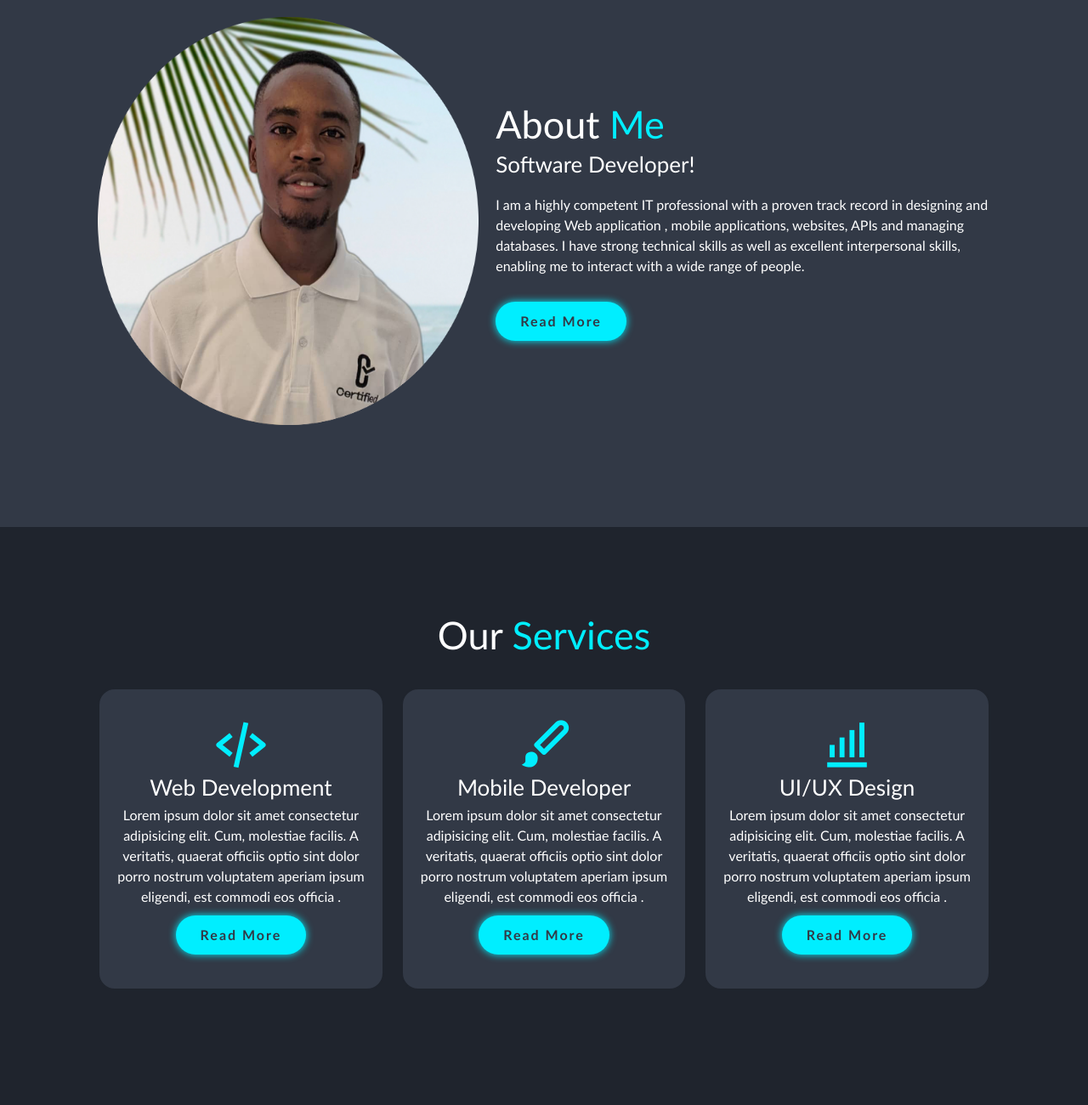
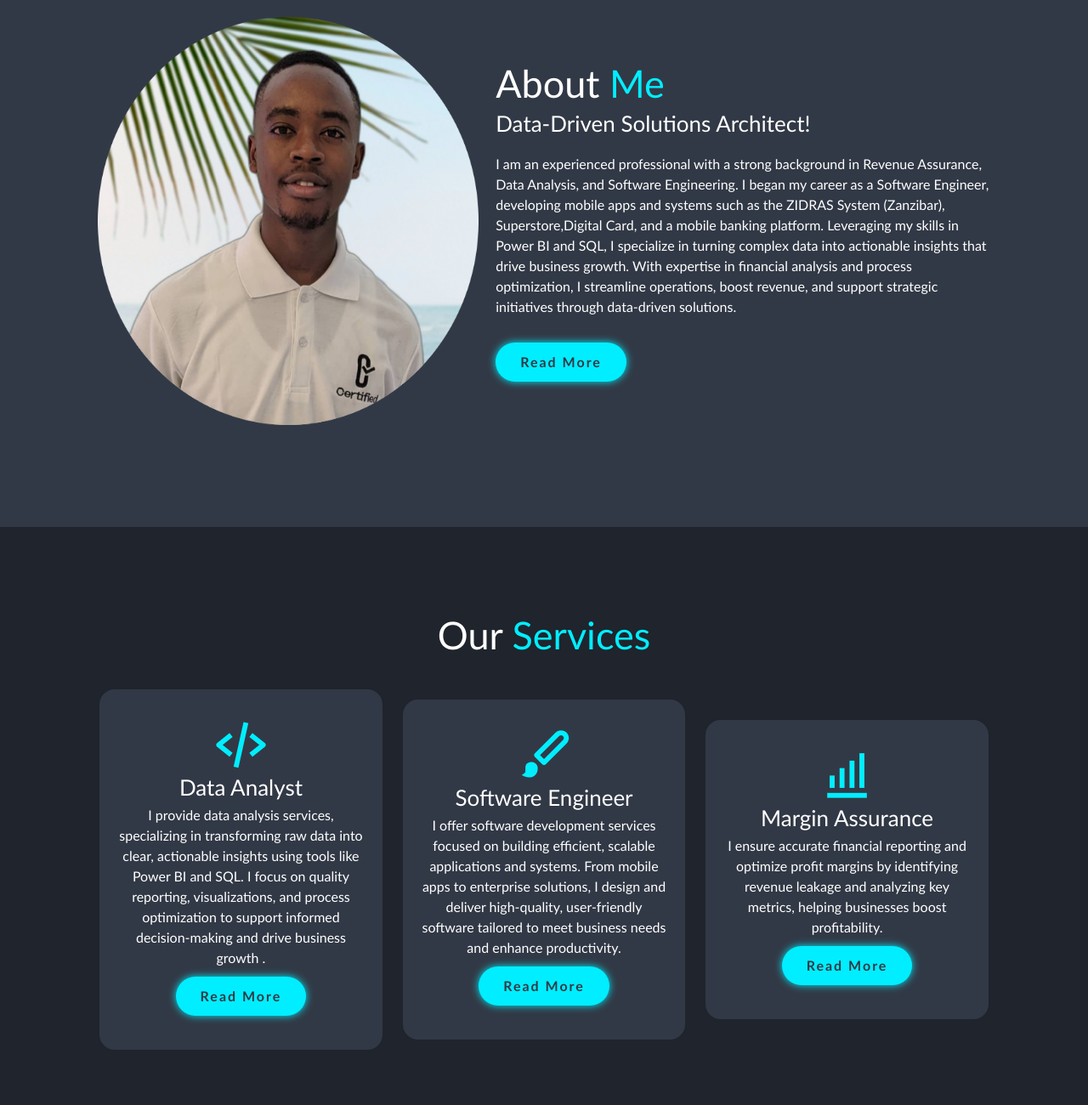
Before and after one commit to anordy/portifolio, a plain HTML site: page index.html in a window 1280 px wide. Shown: the part 980-2280 px from the top of the page at 85% size. Drawn offline with nearby package versions, Linux system fonts and the light colour scheme; a web font is replaced by a local one.

Commit message:
change details and role

```diff
--- a/control/js/script.js
+++ b/control/js/script.js
@@ -47,6 +47,9 @@ ScrollReveal({
     delay: 200
 });
 
+
+document.getElementById("year").textContent = new Date().getFullYear();
+
 ScrollReveal().reveal('.home-content, .heading', { origin: 'top' });
 ScrollReveal().reveal('.home-img, .services-container, .portifolio-box, .contact form', { origin: 'bottom' });
 
@@ -55,7 +58,7 @@ ScrollReveal().reveal('.home-content p, .about-content', { origin: 'right' });
 
 // ===================    typed js ===========================
 const typed = new Typed('.multiple-text', {
-    strings: ['Web Developer', 'Mobile Developer','UI/UX Designer'],
+    strings: ['Data-Driven Solutions Architect','Revenue Assurance Analyst','Data Analyst','Business Analyst','Financial Analyst','Software Engineer'],
     typeSpeed: 100,
     backSpeed: 100,
     backDelay: 100
--- a/index.html
+++ b/index.html
@@ -36,16 +36,21 @@
             <h3>Hello It's me</h3>
             <h1>Anord Patrick</h1>
             <h3>And I'm a <span class="multiple-text"></span></h3>
-            <p>I am a software engineer based in Dar es Salaam, specializing <br> in
-                building (and occasionally designing) highly perfomant <br> applications
-                that solve real-world problems and provide <br> users with an awesome exiperience.
+            <p>I am an experienced professional in Revenue Assurance, Data Analysis,
+                and Software Engineering. I use Power BI and SQL to turn data into
+                valuable insights that help guide business decisions. With a strong
+                background in financial analysis and process improvement, I create
+                software solutions to optimize operations and boost revenue.
+                I am passionate about using data to solve problems and deliver
+                results that support company goals.
             </p>
             <div class="social-media">
                 <a href="https://github.com/anordy"><i class='bx bxl-github'></i></a>
                 <a href="https://www.instagram.com/anordy_p/"><i class="bx bxl-instagram-alt"></i></a>
                 <a href="https://www.linkedin.com/in/anord-patrick-96a294157/"><i class="bx bxl-linkedin"></i></a>
             </div>
-            <a href="#" class="btn">Download CV</a>
+            <a href="https://drive.google.com/file/d/1IryY1WK1SnbdQQA3wcc6MX3Cqs_riq7A/view?usp=drive_link"
+                class="btn">Download CV</a>
         </div>
         <div class="home-img">
             <img src="../control/images/profile.png" alt="profile">
@@ -59,10 +64,14 @@
         </div>
         <div class="about-content">
             <h2 class="heading">About <span>Me</span></h2>
-            <h3>Software Developer!</h3>
-            <p> I am a highly competent IT professional with a proven track record in designing and developing Web
-                application , mobile applications, websites, APIs and managing databases. I have strong technical skills
-                as well as excellent interpersonal skills, enabling me to interact with a wide range of people.</p>
+            <h3>Data-Driven Solutions Architect!</h3>
+            <p> I am an experienced professional with a strong background in Revenue Assurance, Data Analysis, and
+                Software Engineering. I began my career as a Software Engineer, developing mobile apps and systems such
+                as the ZIDRAS System (Zanzibar), Superstore,Digital Card, and a mobile banking platform. Leveraging my
+                skills in
+                Power BI and SQL, I specialize in turning complex data into actionable insights that drive business
+                growth. With expertise in financial analysis and process optimization, I streamline operations, boost
+                revenue, and support strategic initiatives through data-driven solutions.</p>
             <a href="#" class="btn">Read More</a>
         </div>
     </section>
@@ -73,26 +82,28 @@
         <div class="services-container">
             <div class="service-box">
                 <i class="bx bx-code-alt"></i>
-                <h3>Web Development</h3>
-                <p>Lorem ipsum dolor sit amet consectetur adipisicing elit. Cum, molestiae facilis. A veritatis, quaerat
-                    officiis optio sint dolor porro nostrum voluptatem aperiam ipsum eligendi, est commodi eos officia
+                <h3>Data Analyst</h3>
+                <p>I provide data analysis services, specializing in transforming raw data into clear, actionable
+                    insights using tools like Power BI and SQL. I focus on quality reporting, visualizations, and
+                    process optimization to support informed decision-making and drive business growth
                     .</p>
                 <a href="#" class="btn">Read More</a>
             </div>
             <div class="service-box">
                 <i class="bx bxs-paint"></i>
-                <h3>Mobile Developer</h3>
-                <p>Lorem ipsum dolor sit amet consectetur adipisicing elit. Cum, molestiae facilis. A veritatis, quaerat
-                    officiis optio sint dolor porro nostrum voluptatem aperiam ipsum eligendi, est commodi eos officia
-                    .</p>
+                <h3>Software Engineer</h3>
+                <p>I offer software development services focused on building efficient, scalable applications and
+                    systems. From mobile apps to enterprise solutions, I design and deliver high-quality, user-friendly
+                    software tailored to meet business needs and enhance productivity.</p>
                 <a href="#" class="btn">Read More</a>
             </div>
             <div class="service-box">
                 <i class="bx bx-bar-chart-alt"></i>
-                <h3>UI/UX Design</h3>
-                <p>Lorem ipsum dolor sit amet consectetur adipisicing elit. Cum, molestiae facilis. A veritatis, quaerat
-                    officiis optio sint dolor porro nostrum voluptatem aperiam ipsum eligendi, est commodi eos officia
-                    .</p>
+                <h3>Margin Assurance</h3>
+                <p>I ensure accurate financial reporting and optimize profit margins by identifying revenue leakage and
+                    analyzing key metrics, helping businesses boost profitability.
+
+                </p>
                 <a href="#" class="btn">Read More</a>
             </div>
 
@@ -175,7 +186,7 @@
     <!-- footer -->
     <footer class="footer">
         <div class="footer-text">
-            <p>Copyright &copy; 2023 by Anord | All Rights Reserved.</p>
+            <p>Copyright © <span id="year"></span> by Anordy| +255-754-(711)-117 | anordypatrick98@gmail.com | All Rights Reserved.</p>
         </div>
         <div class="footer-iconTop">
             <a href="#home"> <i class="bx bx-up-arrow-alt"></i></a>
```
Also changed, not shown: control/images/anordy.jpeg (added).
